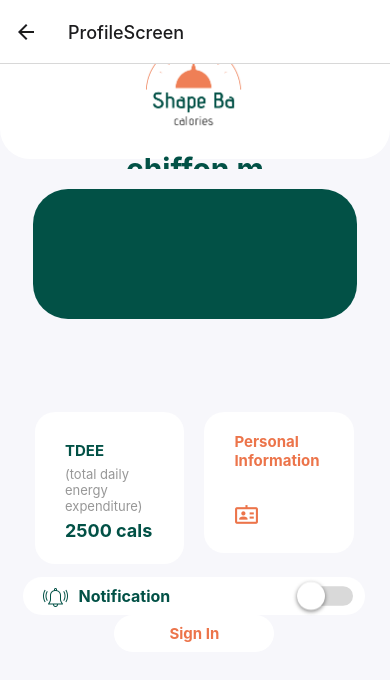
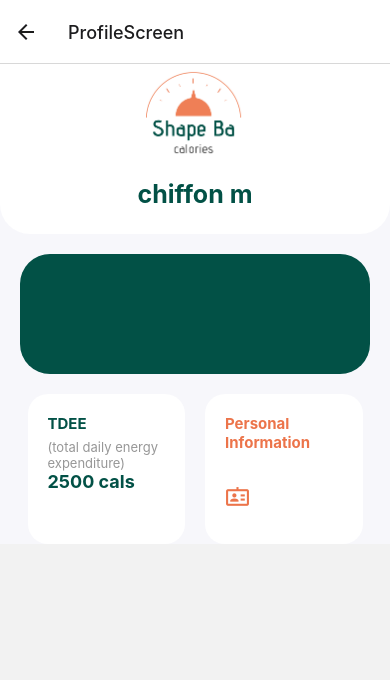
Before and after one commit to llPornpilin/mobile-project-shapeba, a React Native app in the folder ShapeBaProject/: screen /ProfileScreen in a window 390 px wide. Shown: the top 680 px of the page. Built offline with nearby package versions, Linux system fonts and the light colour scheme.

Commit message:
Punim update
update everthing

```diff
--- a/ShapeBaProject/src/screens/ProcessInfo/ProcessInfoScreen3.js
+++ b/ShapeBaProject/src/screens/ProcessInfo/ProcessInfoScreen3.js
@@ -124,8 +124,8 @@ const ProcessInfoScreen1 = () => {
               </View>
             </View>
           </View>
-        </View>
-        <View style={styles.signupContainer}>
+
+          <View style={styles.signupContainer}>
           <TouchableOpacity
             style={styles.btn3}
             onPress={() => props.navigations.navigate("#")}
@@ -137,6 +137,9 @@ const ProcessInfoScreen1 = () => {
             />
           </TouchableOpacity>
         </View>
+
+        </View>
+
       </ScrollView>
     </KeyboardAvoidingView>
   );
--- a/ShapeBaProject/src/screens/Profile/ProfileScreen.js
+++ b/ShapeBaProject/src/screens/Profile/ProfileScreen.js
@@ -9,8 +9,10 @@ import {
   KeyboardAvoidingView,
   ScrollView,
   Switch,
+  SafeAreaView
 } from "react-native";
 import { Picker } from "@react-native-picker/picker";
+import { Button, Header } from 'react-native-elements';
 
 const ProcessInfoScreen1 = () => {
   const [selectedSex, setSelectedSex] = useState("male");
@@ -21,12 +23,9 @@ const ProcessInfoScreen1 = () => {
   };
 
   return (
-    <KeyboardAvoidingView style={styles.container} behavior="padding">
-      <ScrollView
-        contentContainerStyle={styles.scrollContainer}
-        keyboardShouldPersistTaps="handled"
-      >
-        <View style={styles.blueArea}>
+    <SafeAreaView>
+      <View style={styles.container}>
+        <View style={styles.header}>
             <Image
               source={require("../../../assets/img/Icon.jpg")}
               style={styles.img}
@@ -34,20 +33,7 @@ const ProcessInfoScreen1 = () => {
             />
             <Text style={styles.blueAreaText}>chiffon m</Text>
         </View>
-        <View
-          style={{
-            flex: 1,
-            paddingBottom: 20,
-            marginTop: 10,
-            backgroundColor: "#F7F7FB",
-          }}
-        >
-          <View style={styles.scope}>
         <View style={styles.progress}></View>
-          </View>
-        </View>
-        <View style={styles.whiteArea}>
-          <View style={styles.inputRowContainer}>
         <View style={styles.inputContainer}>
                <TouchableOpacity style={styles.inputL}>
                  <Text
@@ -55,8 +41,6 @@ const ProcessInfoScreen1 = () => {
                     color: "#025146",
                     fontWeight: "bold",
                     fontSize: 15,
-                    marginLeft: 15,
-                    marginTop: 6,
                   }}
                 >
                   TDEE
@@ -66,7 +50,6 @@ const ProcessInfoScreen1 = () => {
                     color: "#979797",
                     fontWeight: "semi-bold",
                     fontSize: 13,
-                    marginLeft: 15,
                     marginTop: 6,
                   }}
                 >
@@ -77,15 +60,13 @@ const ProcessInfoScreen1 = () => {
                     color: "#025146",
                     fontWeight: "bold",
                     fontSize: 18,
-                    marginTop: 6,
-                    marginLeft: 15,
+
                   }}
                 >
                   2500 cals
                 </Text>
               </TouchableOpacity>
-            </View>
-            <View style={styles.inputContainer}>
+
               <TouchableOpacity style={styles.inputR}>
                 <Text
                   style={{ color: "#EC744A", fontWeight: "bold", fontSize: 15 }}
@@ -100,33 +81,114 @@ const ProcessInfoScreen1 = () => {
               </TouchableOpacity>
             </View>
           </View>
+    </SafeAreaView>
 
-          <View style={styles.switchContainer}>
-            <View style={styles.switchFrame}>
-              <Image
-                source={require("../../../assets/img/notification.jpg")}
-                style={styles.icon}
-                resizeMode="contain"
-              />
-              <Text style={styles.switchText}>Notification</Text>
-              <Switch
-                style={{ transform: [{ scaleX: 1.4 }, { scaleY: 1.4 }], marginRight:10 }}
-                trackColor={{ false: "#D9D9D9", true: "#31A82E" }}
-                thumbColor={isEnabled ? "#FFFFFF" : "#FFFFFF"}
-                ios_backgroundColor="#3e3e3e"
-                onValueChange={toggleSwitch}
-                value={isEnabled}
-              />
-            </View>
-          </View>
-          <View>
-       <TouchableOpacity style={styles.btn1} onPress={()=> props.navigations.navigate("#")}>
-           <Text style={{color: "#EC744A", fontWeight: 'bold', fontSize: 15}}>Sign In</Text>
-       </TouchableOpacity>
-       </View>
-        </View>
-      </ScrollView>
-    </KeyboardAvoidingView>
+    // <KeyboardAvoidingView style={styles.container} behavior="padding">
+    //   <ScrollView
+    //     contentContainerStyle={styles.scrollContainer}
+    //     keyboardShouldPersistTaps="handled"
+    //   >
+    //     <View style={styles.WhiteArea}>
+    //       <Image
+    //         source={require("../../../assets/img/Icon.jpg")}
+    //         style={styles.img}
+    //         resizeMode="contain"
+    //       />
+    //       <Text style={styles.blueAreaText}>chiffon m</Text>
+    //     </View>
+    //     <View
+    //       style={{
+    //         flex: 1,
+    //         paddingBottom: 20,
+    //         marginTop: 10,
+    //         backgroundColor: "#F7F7FB",
+    //       }}
+    //     >
+    //       <View style={styles.scope}>
+    //         <View style={styles.progress}></View>
+    //       </View>
+    //     </View>
+    //     <View style={styles.whiteArea}>
+    //       <View style={styles.inputRowContainer}>
+    //         <View style={styles.inputContainer}>
+    //           <TouchableOpacity style={styles.inputL}>
+    //             <Text
+    //               style={{
+    //                 color: "#025146",
+    //                 fontWeight: "bold",
+    //                 fontSize: 15,
+    //                 marginLeft: 15,
+    //                 marginTop: 6,
+    //               }}
+    //             >
+    //               TDEE
+    //             </Text>
+    //             <Text
+    //               style={{
+    //                 color: "#979797",
+    //                 fontWeight: "semi-bold",
+    //                 fontSize: 13,
+    //                 marginLeft: 15,
+    //                 marginTop: 6,
+    //               }}
+    //             >
+    //               (total daily energy expenditure)
+    //             </Text>
+    //             <Text
+    //               style={{
+    //                 color: "#025146",
+    //                 fontWeight: "bold",
+    //                 fontSize: 18,
+    //                 marginTop: 6,
+    //                 marginLeft: 15,
+    //               }}
+    //             >
+    //               2500 cals
+    //             </Text>
+    //           </TouchableOpacity>
+    //         </View>
+    //         <View style={styles.inputContainer}>
+    //           <TouchableOpacity style={styles.inputR}>
+    //             <Text
+    //               style={{ color: "#EC744A", fontWeight: "bold", fontSize: 15 }}
+    //             >
+    //               Personal Information
+    //             </Text>
+    //             <Image
+    //               source={require("../../../assets/img/Persernal.jpg")}
+    //               style={(styles.img, { width: 25, height: 35, marginTop: 28 })}
+    //               resizeMode="contain"
+    //             />
+    //           </TouchableOpacity>
+    //         </View>
+    //       </View>
+
+    //       <View style={styles.switchContainer}>
+    //         <View style={styles.switchFrame}>
+    //           <Image
+    //             source={require("../../../assets/img/notification.jpg")}
+    //             style={styles.icon}
+    //             resizeMode="contain"
+    //           />
+    //           <Text style={styles.switchText}>Notification</Text>
+    //           <Switch
+    //             style={{ transform: [{ scaleX: 1.4 }, { scaleY: 1.4 }], marginRight:10 }}
+    //             trackColor={{ false: "#D9D9D9", true: "#31A82E" }}
+    //             thumbColor={isEnabled ? "#FFFFFF" : "#FFFFFF"}
+    //             ios_backgroundColor="#3e3e3e"
+    //             onValueChange={toggleSwitch}
+    //             value={isEnabled}
+    //           />
+    //         </View>
+    //       </View>
+    //       <View>
+    //    <TouchableOpacity style={styles.btn1} onPress={()=> props.navigations.navigate("#")}>
+    //        <Text style={{color: "#EC744A", fontWeight: 'bold', fontSize: 15}}>Sign In</Text>
+    //    </TouchableOpacity>
+    //    </View>
+    //     </View>
+    //   </ScrollView>
+    // </KeyboardAvoidingView>
   );
 };
 
@@ -136,11 +198,12 @@ const styles = StyleSheet.create({
   container: {
     flex: 1,
     backgroundColor: "#F7F7FB",
+    alignItems: "center"
   },
   scrollContainer: {
     flexGrow: 1,
   },
-  blueArea: {
+  WhiteArea: {
     flex: 1,
     width: "100%",
     backgroundColor: "#FFFFFF",
@@ -154,10 +217,9 @@ const styles = StyleSheet.create({
   },
   blueAreaText: {
     marginTop: 5,
-    fontSize: 30,
+    fontSize: 25,
     fontWeight: "bold",
     color: "#025146",
-    marginBottom: -50,
   },
   whiteArea: {
     flex: 2,
@@ -171,7 +233,7 @@ const styles = StyleSheet.create({
   img: {
     width: 110,
     height: 110,
-    marginTop: 120,
+    // marginTop: 0,
   },
   icon: {
     width: 25,
@@ -181,39 +243,41 @@ const styles = StyleSheet.create({
   },
   progress: {
     backgroundColor: "#025146",
-    borderRadius: 35,
-    paddingVertical: 65,
-    paddingHorizontal: 50,
-    width: "83%",
-    marginLeft: 33,
-    marginTop: 20,
-    marginBottom: -50,
+    borderRadius: 30,
+    width:350,
+    height:120,
+    marginTop:20,
+    padding:20
   },
   inputContainer: {
-    flex: 1,
-    margin: 10,
-  },
-  inputRowContainer: {
-    flexDirection: "row",
-    margin: 10,
+    marginTop:20,
+    width:'100%',
+    justifyContent: 'center',
+    flexDirection:'row',
+    paddingLeft:20,
+    paddingRight:20,
   },
   inputL: {
-    marginTop: -175,
     backgroundColor: "#FFFFFF",
     color: "#333",
     borderRadius: 20,
-    paddingVertical: 23,
-    paddingHorizontal: 15,
     elevation: 3,
+    height:150,
+    width:'45%',
+    padding:20,
+    marginRight:10
+
   },
   inputR: {
-    marginTop: -175,
     backgroundColor: "#FFFFFF",
     color: "#333",
     borderRadius: 20,
-    paddingVertical: 20,
-    paddingHorizontal: 30,
     elevation: 3,
+    height:150,
+    width:'45%',
+    padding:20,
+    marginLeft:10
+
   },
   switchContainer: {
     marginTop: -30,
@@ -242,4 +306,14 @@ const styles = StyleSheet.create({
     flexDirection: 'column',
     elevation:3
   },
+  header:{
+    height:170,
+    borderBottomLeftRadius: 30,
+    borderBottomRightRadius: 30,
+    width: '100%',
+    alignItems: 'center',
+    backgroundColor: 'white',
+    borderBottomRightRadius: 30,
+    borderBottomLeftRadius: 30,
+  }
 });
--- a/ShapeBaProject/src/screens/SignInScreen.js
+++ b/ShapeBaProject/src/screens/SignInScreen.js
@@ -48,7 +48,7 @@ const SignUp = () => {
         <Text style={styles.btnText1}>Sign In</Text>
       </TouchableOpacity>
       <View style={styles.orContainer}>
-        <Text style={styles.orText}>Or</Text>
+        <Text style={styles.orText}>or</Text>
       </View>
       <TouchableOpacity style={styles.btn2} onPress={()=> props.navigations.navigate("#")}>
         <Text style={styles.btnText2}>Sign in with google</Text>
```
Also changed, not shown: ShapeBaProject/src/screens/ProcessInfo/ProcessInfoScreen2.js (+14 -37 lines), 2 other files (tests, documents, lock files or other folders). Lines whose indentation alone changed are shown as unchanged.
